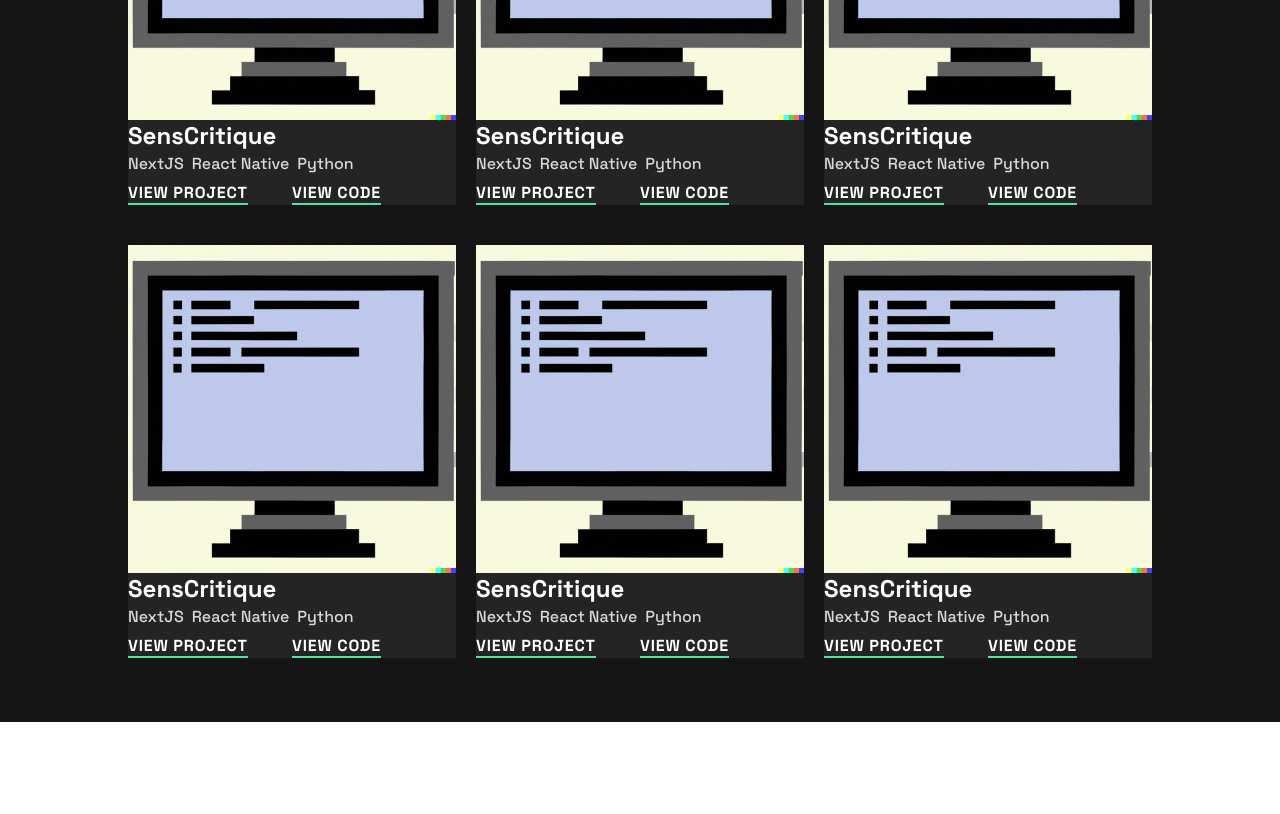
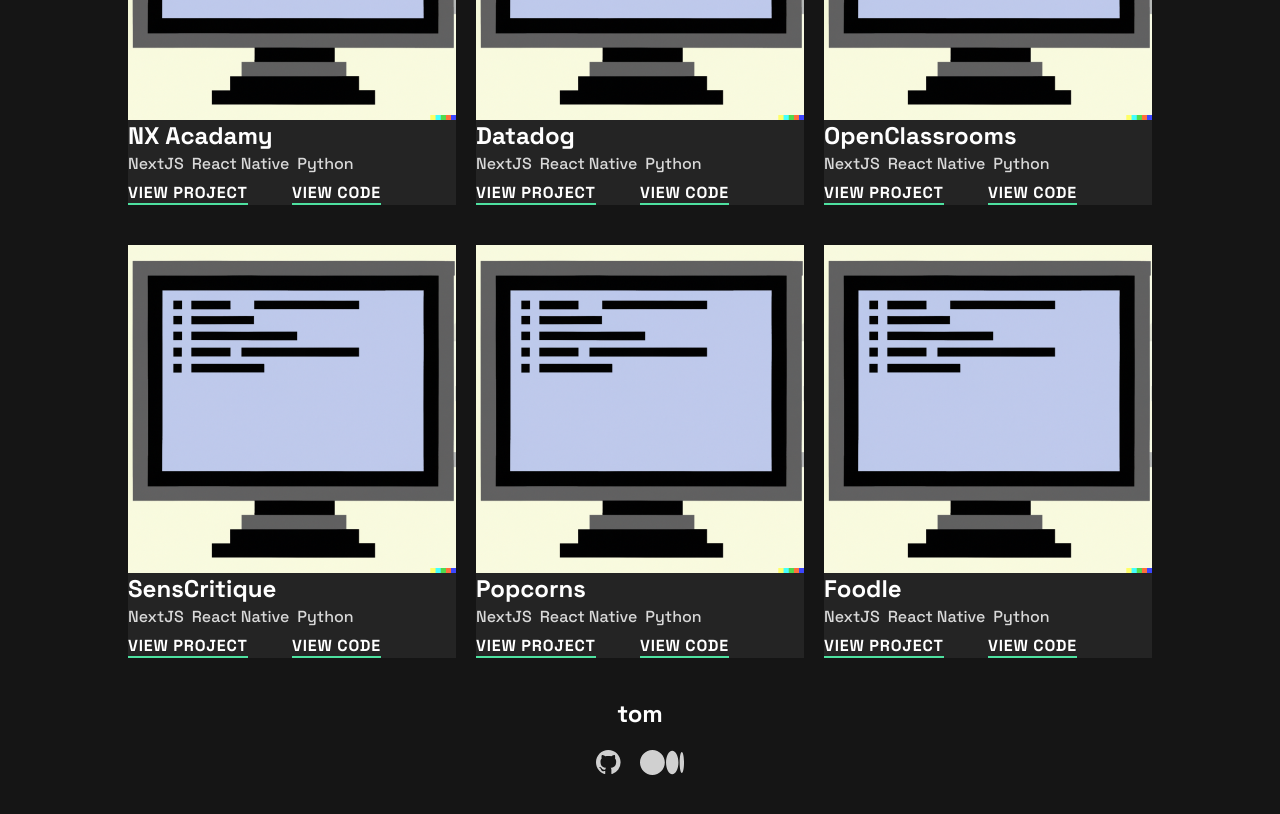
Before and after one commit to tdimnet/tdimnet.github.io, a React (Vite) app: page / in a window 1280 px wide. Shown: the part 1220-2034 px from the top of the page. Before the commit the page ends 1942 px from the top, so only its background shows below. Built offline with nearby package versions, Linux system fonts and the light colour scheme.

Commit message:
Creating and designing the footer

```diff
--- /dev/null
+++ b/src/components/Footer/index.tsx
@@ -0,0 +1,33 @@
+import Heading from "../Heading";
+import GithubIcon from "../../icons/Github";
+import MediumIcon from "../../icons/Medium";
+
+function Component() {
+  return (
+    <footer className="flex flex-col justify-center items-center">
+      <Heading css="text-white mb-5" content="tom" as="h3" />
+      <ul className="grid grid-cols-2">
+        <li>
+          <a
+            className="ml-auto mr-5 opacity-80 hover:opacity-100 ease-in duration-200 hover:scale-125"
+            href="https://github.com/tdimnet"
+            target="_blank"
+          >
+            <GithubIcon />
+          </a>
+        </li>
+        <li>
+          <a
+            className="opacity-80 hover:opacity-100 ease-in duration-200 hover:scale-125"
+            href="https://tdimnet.medium.com/"
+            target="_blank"
+          >
+            <MediumIcon />
+          </a>
+        </li>
+      </ul>
+    </footer>
+  );
+}
+
+export default Component;
--- a/src/pages/Home/index.tsx
+++ b/src/pages/Home/index.tsx
@@ -1,16 +1,18 @@
+import Footer from "../../components/Footer";
+import Header from "../../components/Header";
 import Heading from "../../components/Heading";
 import Paragraph from "../../components/Paragraph";
-import Header from "../../components/Header";
+import Project from "../../components/Project";
 import Skill from "../../components/Skill";
-import Project from "../../components/Project";
 
 function Page() {
   return (
-    <main className="bg-primay pb-16">
+    <div className="bg-primay pb-16">
       <div className="max-w-screen-lg mx-auto pt-5 px-5 lg:px-0 min-h-screen">
         <div className="mb-36">
           <Header />
         </div>
+        <main className="mb-10">
           <section className="flex justify-center items-center flex-col mb-48">
             <Heading
               css="text-white mb-5"
@@ -54,7 +56,19 @@ function Page() {
             />
             <div className="grid grid-cols-1 md:grid-cols-2 lg:grid-cols-3 gap-y-10 md:gap-x-5">
               <Project
-              title="SensCritique"
+                title="NX Acadamy"
+                skills={["NextJS", "React Native", "Python"]}
+                projectUrl="https://www.senscritique.com"
+                codeUrl="https://www.senscritique.com"
+              />
+              <Project
+                title="Datadog"
+                skills={["NextJS", "React Native", "Python"]}
+                projectUrl="https://www.senscritique.com"
+                codeUrl="https://www.senscritique.com"
+              />
+              <Project
+                title="OpenClassrooms"
                 skills={["NextJS", "React Native", "Python"]}
                 projectUrl="https://www.senscritique.com"
                 codeUrl="https://www.senscritique.com"
@@ -66,33 +80,23 @@ function Page() {
                 codeUrl="https://www.senscritique.com"
               />
               <Project
-              title="SensCritique"
+                title="Popcorns"
                 skills={["NextJS", "React Native", "Python"]}
                 projectUrl="https://www.senscritique.com"
                 codeUrl="https://www.senscritique.com"
               />
               <Project
-              title="SensCritique"
-              skills={["NextJS", "React Native", "Python"]}
-              projectUrl="https://www.senscritique.com"
-              codeUrl="https://www.senscritique.com"
-            />
-            <Project
-              title="SensCritique"
-              skills={["NextJS", "React Native", "Python"]}
-              projectUrl="https://www.senscritique.com"
-              codeUrl="https://www.senscritique.com"
-            />
-            <Project
-              title="SensCritique"
+                title="Foodle"
                 skills={["NextJS", "React Native", "Python"]}
                 projectUrl="https://www.senscritique.com"
                 codeUrl="https://www.senscritique.com"
               />
             </div>
           </section>
+        </main>
+        <Footer />
       </div>
-    </main>
+    </div>
   );
 }
 
```
Lines whose indentation alone changed are shown as unchanged.
